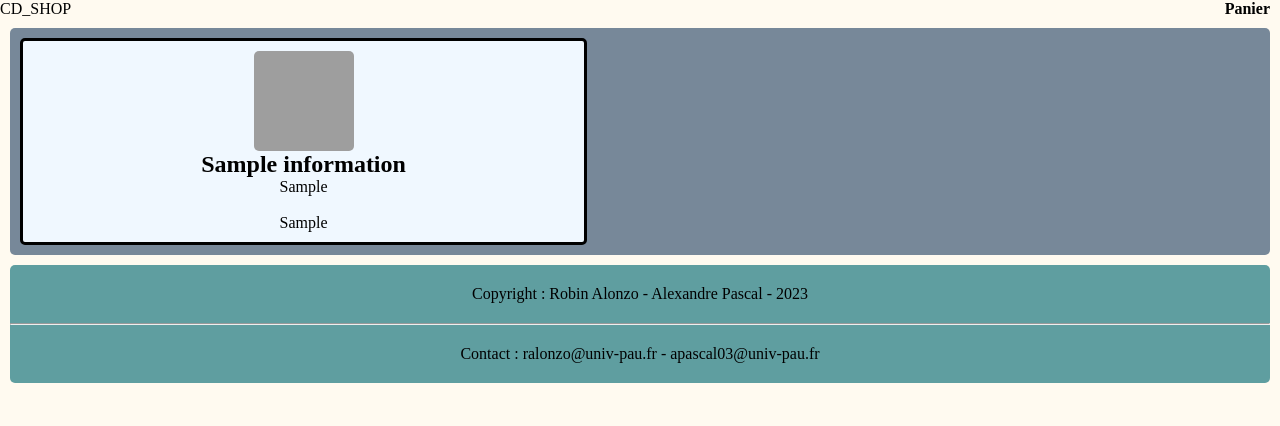
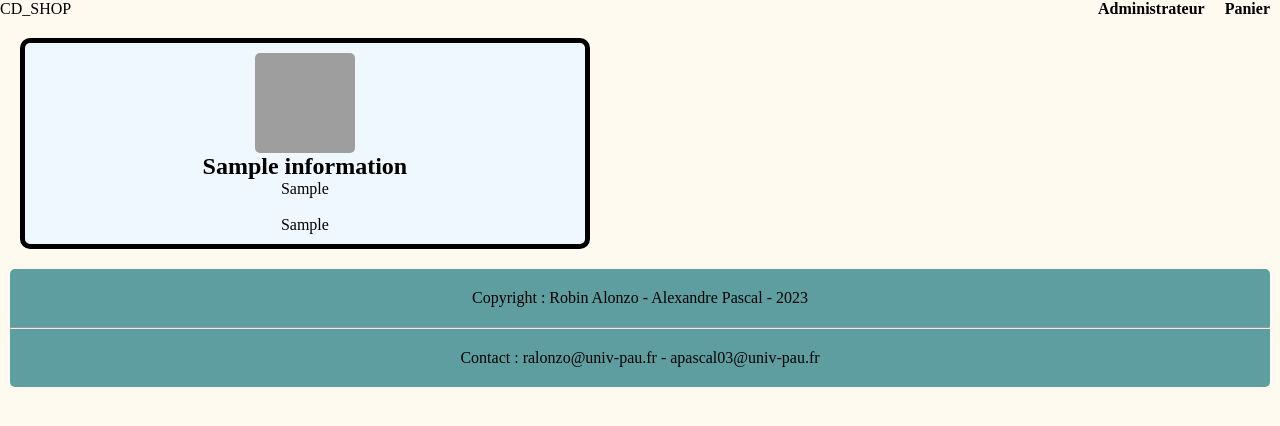
Before and after one commit to Alexandre-Pascal/siteVenteCD, a PHP site: page / in a window 1280 px wide. Shown: the top 426 px of the page. Run offline with PHP 8.4, Linux system fonts and the light colour scheme; tables that the repository leaves empty or names only in its code hold one stand-in row (values such as "Sample post"); grey boxes are pictures that could not be loaded.

Commit message:
Modification CSS

```diff
--- a/index.php
+++ b/index.php
@@ -1,9 +1,9 @@
 <?php
 
         $bdd= "cd"; // Base de données
-        $host= "http://localhost/phpmyadmin/index.php";
+        $host= "localhost";
         $user= "root"; // Utilisateur
-        $pass= ""; // mp
+        $pass= "root"; // mp
         $nomtable= "informations"; /* Connection bdd */
 
         $link=mysqli_connect("localhost",$user,$pass,$bdd) or die( "Impossible de se connecter à la base de données");
@@ -20,6 +20,7 @@
                     echo ('<p id="header-entete"> CD_SHOP </p>');
                     echo ('<nav>');
                         echo ('<ul>');
+                            echo ('<li><a href="pages/panier.php">Administrateur</a></li>');
                             echo ('<li><a href="pages/panier.php">Panier</a></li>');
                         echo ('</ul>');
                     echo ('</nav>');
@@ -42,9 +43,11 @@
                         echo("<h2>" . $nom . "</h2>");
                         echo($auteur . "<br/><br/>");
                         echo($genre . "<br/>");
+                        echo('</div>');
                     };
 
                     echo("</section>");
+
                 echo ('</main>');
 
                 echo ('<footer>');
--- a/style.css
+++ b/style.css
@@ -44,15 +44,14 @@ a:hover:not(.active){
     display: grid;
     grid-template-columns: auto auto auto;
     text-align:center;
-    border-radius: 5px;
     margin: 10px;
     margin: 10px;
-    background-color: lightslategrey;
 }
 
 #cd{
-    border: 3px solid rgb(0, 0, 0);
-    border-radius: 5px;
+    border: 5px solid rgb(0, 0, 0);
+    border-radius: 10px;
+    border-color: black;
     margin: 10px;
     padding: 10px;
     background-color: aliceblue;
```
